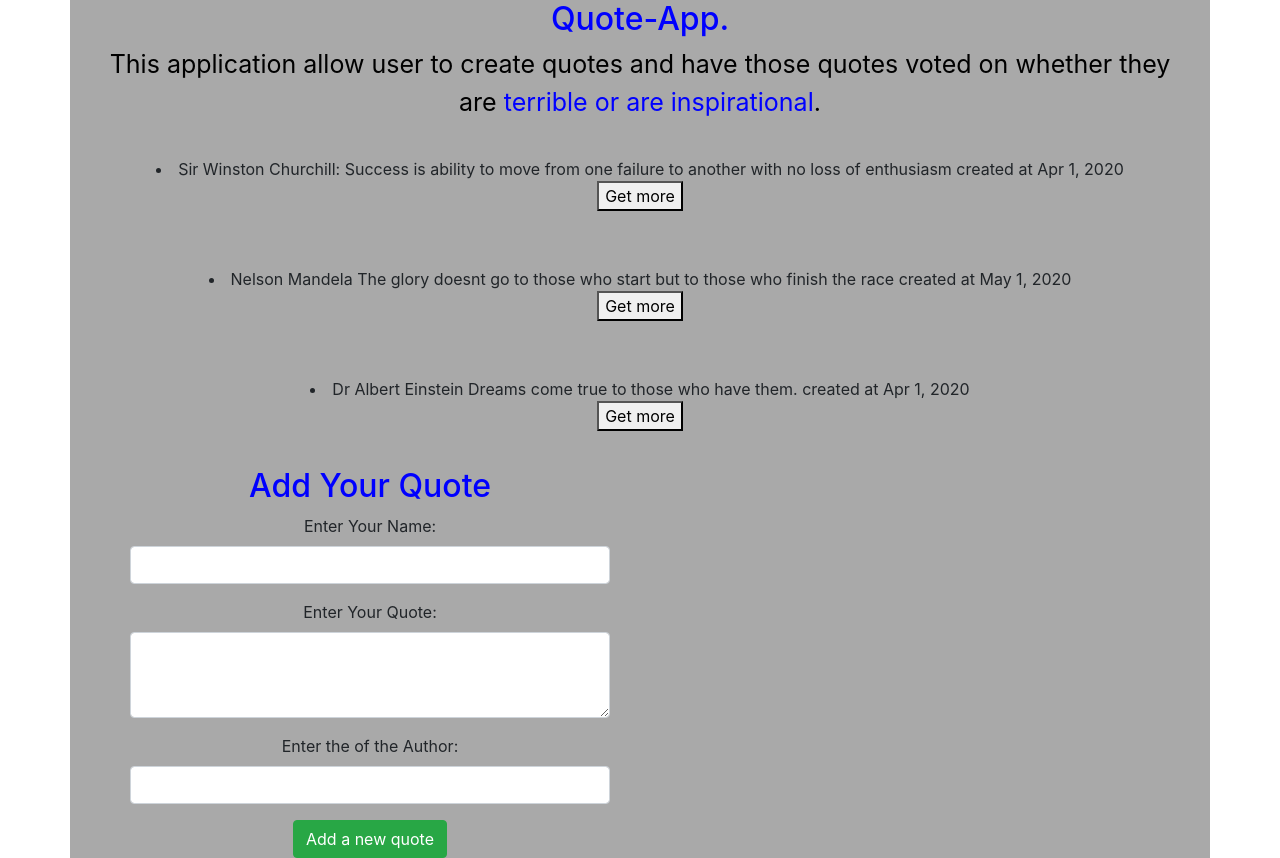
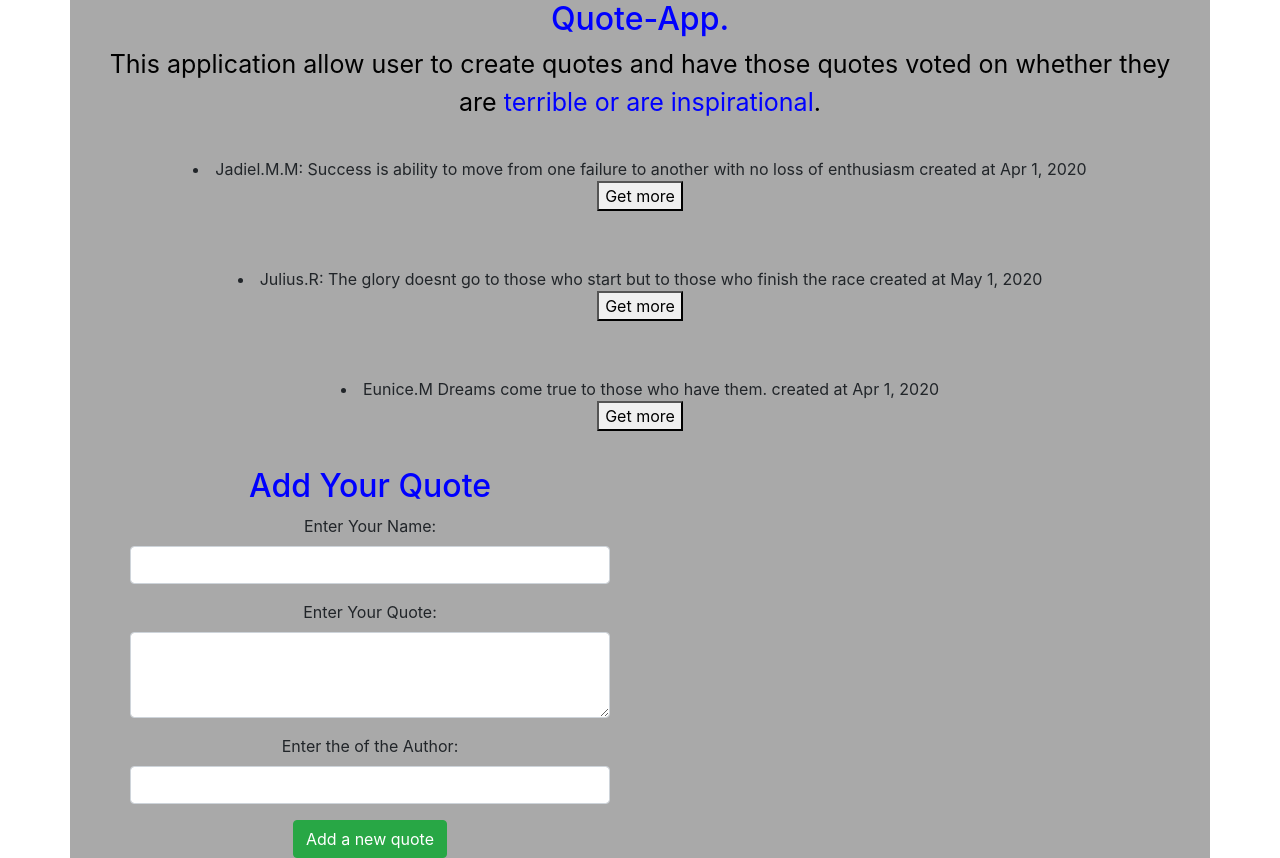
Before and after one commit to jadielmwangi/Quotes-Apps, an Angular app: page / in a window 1280 px wide. Built offline with nearby package versions, Linux system fonts and the light colour scheme.

Commit message:
import { Quotes } from '../quotes'

```diff
--- a/src/app/quote-comp/quote-comp.component.ts
+++ b/src/app/quote-comp/quote-comp.component.ts
@@ -9,9 +9,9 @@ import { Quotes } from '../quotes';
 export class QuoteCompComponent implements OnInit {
 
   quotes:Quotes[] = [
-    new Quotes('Sir Winston Churchill: ','  Success is ability to move from one failure to another with no loss of enthusiasm','Jadiel.M.M',0,0,new Date(2020,3,1)),
-    new Quotes('Nelson Mandela ', ' The glory doesnt go to those who start but to those who finish the race',' Julius.R',0,0,new Date(2020,4,1)),
-    new Quotes('Dr Albert Einstein ', '  Dreams come true to those who have them.','Eunice.M',0,0,new Date(2020,3.1)),
+    new Quotes('Jadiel.M.M: ','  Success is ability to move from one failure to another with no loss of enthusiasm','Jadiel.M.M Sir Winston Churchill:',0,0,new Date(2020,3,1)),
+    new Quotes('Julius.R: ', ' The glory doesnt go to those who start but to those who finish the race',' Julius.R Nelson Mandela',0,0,new Date(2020,4,1)),
+    new Quotes('Eunice.M', '  Dreams come true to those who have them.',' Dr Albert Einstein ',0,0,new Date(2020,3.1)),
   ];
 
   firstNumber :number
```
